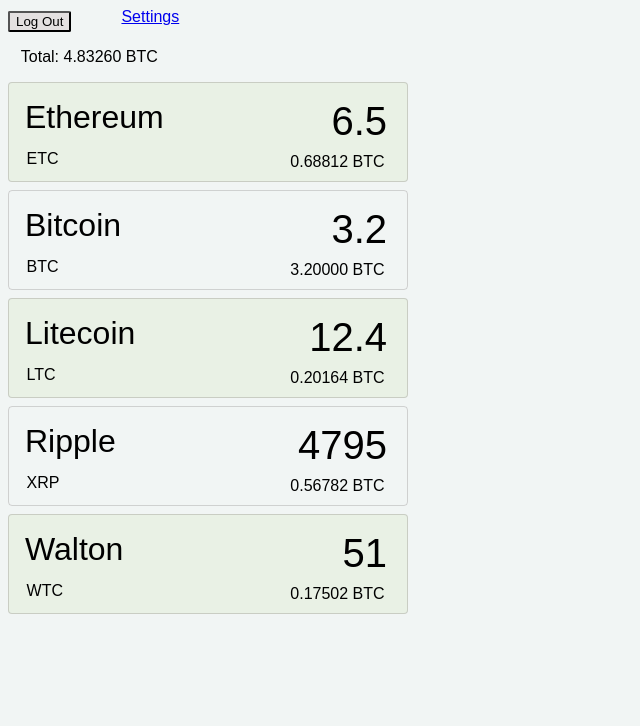
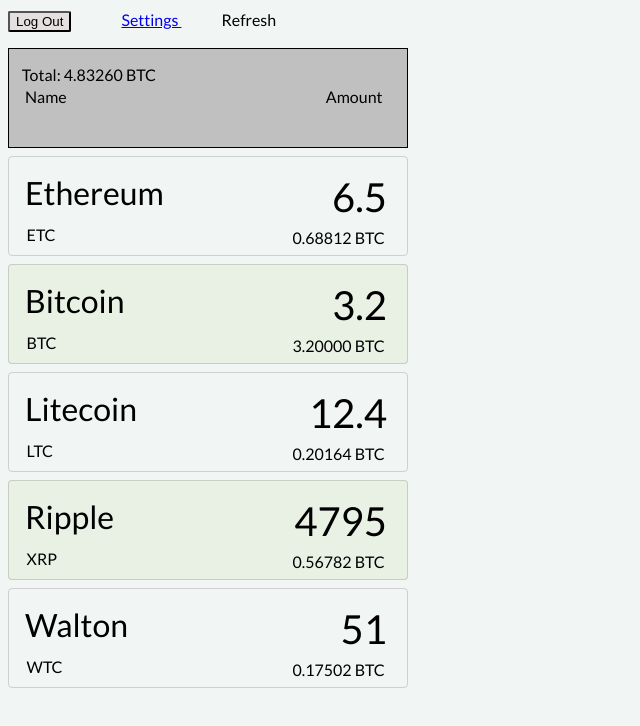
Before and after one commit to cryptographyCS/cryptography, a React app: page /portfolio in a window 1280 px wide. Shown: the whole page, without its empty margins (0-640 px from the left). Built offline with nearby package versions, Linux system fonts and the light colour scheme; a web font is replaced by a local one.

Commit message:
started headers on portfolio page

```diff
--- a/client/components/Login.js
+++ b/client/components/Login.js
@@ -62,6 +62,7 @@
     console.log(this.props);
     return (
       <div className='login-page'>
+        <img id='logo' src={require('./../img/coin.png')} alt=''/>
         <div id='title'>
           cryptography
         </div>
--- a/client/components/Portfolio.js
+++ b/client/components/Portfolio.js
@@ -93,9 +93,14 @@
     return (
       <div className='portfolio'>
         <Link to='/'><button id='logout'>Log Out</button></Link>
-        <Link className='right-head' to='/settings'>Settings </Link>
-        <div id='total'> Total: {this.state.total} BTC </div>
+        <Link to='/settings' class='header-navigate'>Settings </Link>
+        <span id='refresh'> Refresh </span>
         <div className="coinsBox">
+          <div>
+            <div id='total'> Total: {this.state.total} BTC </div>
+            <span id='header-name'> Name </span>
+            <span id='header-amount'> Amount </span>
+          </div>
           {this.handleCoins()}
         </div>
       </div>
--- a/client/components/Settings.js
+++ b/client/components/Settings.js
@@ -6,7 +6,7 @@
     return (
       <div>
         <Link to='/'><button id='logout'>Log Out</button></Link>
-        <Link className='right-head' to='/portfolio'>Portfolio</Link>
+        <Link className='header-navigate' to='/portfolio'>Portfolio</Link>
         <div id="settings-intro">
           <p> Cryptography creates an aggregate view of your cryptocurrency portfolio.</p>
           <p>  To include coins from an exchange, click the exchange to authorize Cryptography.</p> <p> Cryptography has only read-access to your account; it cannot make buys or sells on your behalf. </p>
--- a/client/style.css
+++ b/client/style.css
@@ -1,10 +1,18 @@
 /* Application */
+@import url('https://fonts.googleapis.com/css?family=Lato:400,400i,700');
+@import url('https://fonts.googleapis.com/css?family=Supermercado+One');
+
 body {
-  font-family: Arial, Helvetica, sans-serif;
+  font-family: 'Lato', sans-serif;
   background-color: rgb(241, 245, 244);
 }
 
 /* Login */
+
+#logo {
+  margin-top: 5vw;
+  width: 75px;
+}
 
 .login-page {
   text-align: center;
@@ -18,9 +26,9 @@
 }
 
 #title {
-  margin-top: 10vw;
   font-size: 3em;
   text-align: center;
+  font-family: 'Supermercado One', cursive;
 }
 
 #description {
@@ -154,9 +162,12 @@
   outline: 0;
 }
 
-.right-head {
-  position: absolute;
+.header-navigate {
   margin-left: 50px;
+}
+
+#refresh {
+  margin-left: 40px;
 }
 
 #total {
@@ -187,6 +198,19 @@
 
 div.coinsBox > div:nth-of-type(odd) {
   background: #e9f1e5;
+}
+
+div.coinsBox > div:first-child {
+  border: 1px solid black;
+  background-color: silver;
+}
+
+#header-name {
+  margin-left: 1em;
+}
+
+#header-amount {
+  margin-left: 16em;
 }
 
 .coinName {
```
Also changed, not shown: client/img/coin.png (added).
